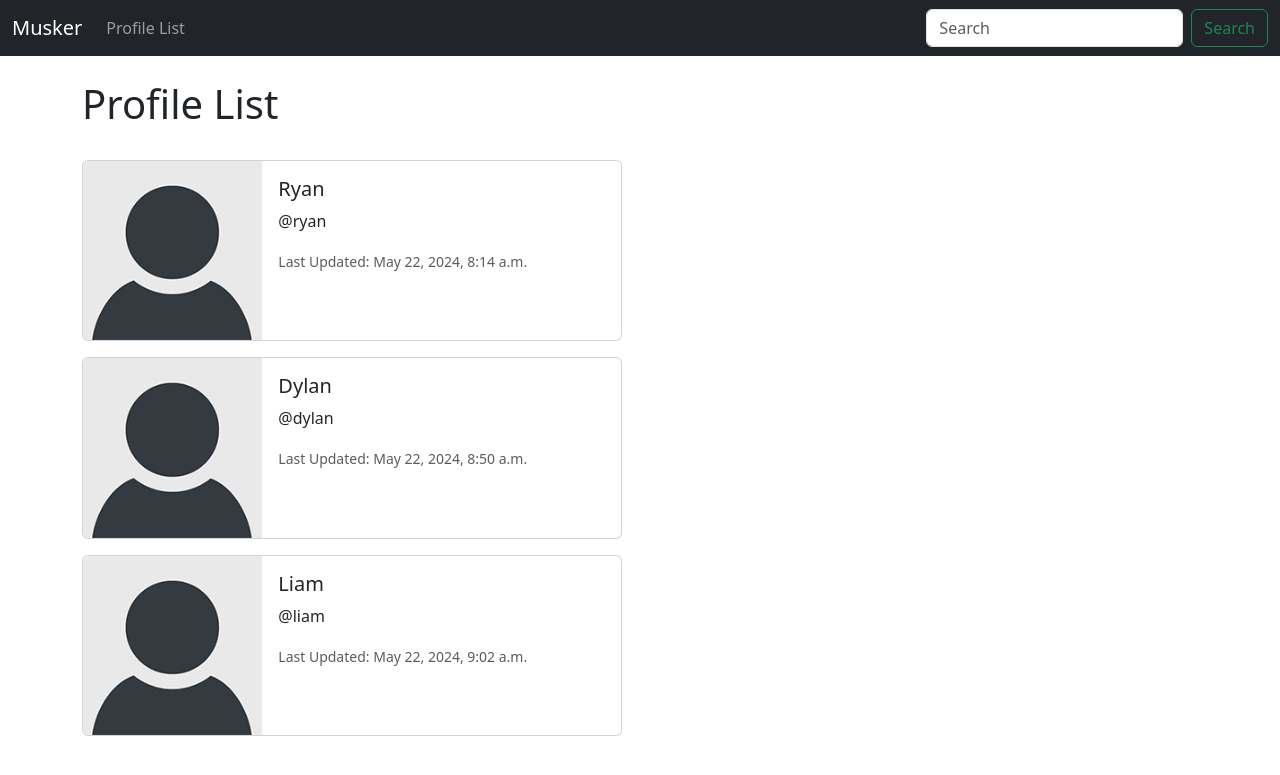
After one commit to Orwa400/Musker, a Django app: page /profile_list/ in a window 1280 px wide. The commit adds this page. Shown: the top 775 px of the page. Run offline with Django 5.2, Linux system fonts and the light colour scheme; a user stored in the database is signed in; data comes from the database, SQL or seed files in the repository; both versions use the stored data as it was after the commit.

Commit message:
Add List profiles page

```diff
--- a/musker/models.py
+++ b/musker/models.py
@@ -6,6 +6,8 @@ from django.db.models.signals import post_save
 class Profile(models.Model):
     user = models.OneToOneField(User, on_delete=models.CASCADE)
     follows = models.ManyToManyField("self", related_name="followed_by", symmetrical=False, blank=True)
+
+    date_modified = models.DateTimeField(User, auto_now=True)
 
     def __str__(self):
         return self.user.username
--- a/musker/templates/base.html
+++ b/musker/templates/base.html
@@ -9,8 +9,17 @@
   <body>
 
     {% include 'navbar.html'%}
-    <br>
     <div class="container">
+      <br>
+      {% if messages %}
+        {% for message in messages %}
+        <div class="alert alert-warning alert-dismissible fade show" role="alert">
+          {{ message }}
+          <button type="button" class="btn-close" data-bs-dismiss="alert" aria-label="Close"></button>
+        </div>
+        {% endfor %}
+
+      {% endif %}
     {% block content %}
     {% endblock %}
     </div>
--- a/musker/templates/home.html
+++ b/musker/templates/home.html
@@ -1,5 +1,5 @@
 {% extends 'base.html' %}
 
 {% block content %}
-    <h1>Hello World!</h1>
+    <h1>Meeps</h1>
 {% endblock %}
--- a/musker/templates/navbar.html
+++ b/musker/templates/navbar.html
@@ -8,7 +8,7 @@
         <ul class="navbar-nav me-auto mb-2 mb-lg-0">
 
           <li class="nav-item">
-            <a class="nav-link" href="#">Link</a>
+            <a class="nav-link" href="{% url 'profile_list' %}">Profile List</a>
           </li>
         </ul>
         <form class="d-flex" role="search">
--- /dev/null
+++ b/musker/templates/profile_list.html
@@ -0,0 +1,31 @@
+{% extends 'base.html' %}
+{% load static %}
+
+{% block content %}
+    <h1>Profile List</h1>
+    <br>
+
+    {% if profiles %}
+        {% for profile in profiles %}
+
+        <div class="card mb-3" style="max-width: 540px;">
+            <div class="row g-0">
+              <div class="col-md-4">
+                <img src="{% static 'images/default_profile_pic.png' %}" class="img-fluid rounded-start" alt="Profile Image">
+              </div>
+              <div class="col-md-8">
+                <div class="card-body">
+                  <h5 class="card-title">{{ profile.user.username }}</h5>
+                  <p class="card-text">@{{ profile.user.username|lower }}</p>
+                  <p class="card-text"><small class="text-body-secondary">Last Updated: {{ profile.date_modified }}</small></p>
+                </div>
+              </div>
+            </div>
+          </div>
+
+
+        {% endfor %}
+
+    {% endif %}
+
+{% endblock %}
--- a/musker/urls.py
+++ b/musker/urls.py
@@ -4,4 +4,5 @@ from . import views
 
 urlpatterns = [
     path('', views.home, name="home"),
+    path('profile_list/', views.profile_list, name='profile_list'),
 ]
--- a/musker/views.py
+++ b/musker/views.py
@@ -1,5 +1,15 @@
-from django.shortcuts import render
+from django.shortcuts import render, redirect
+from django.contrib import messages
+from .models import Profile
 
 
 def home(request):
     return render(request, 'home.html', {})
+
+def profile_list(request):
+    if request.user.is_authenticated:
+        profiles = Profile.objects.exclude(user=request.user)
+        return render(request, 'profile_list.html', {"profiles":profiles})
+    else:
+        messages.success(request, ("You Must Be Logged In To View This Page!"))
+        return render(request, 'home.html')
```
Also changed, not shown: db.sqlite3, musker/migrations/0002_profile_date_modified.py (added), musker/static/images/default_profile_pic.png (added).
